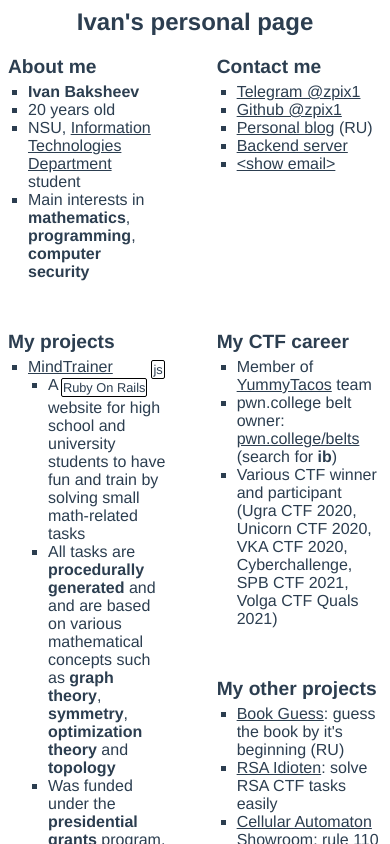
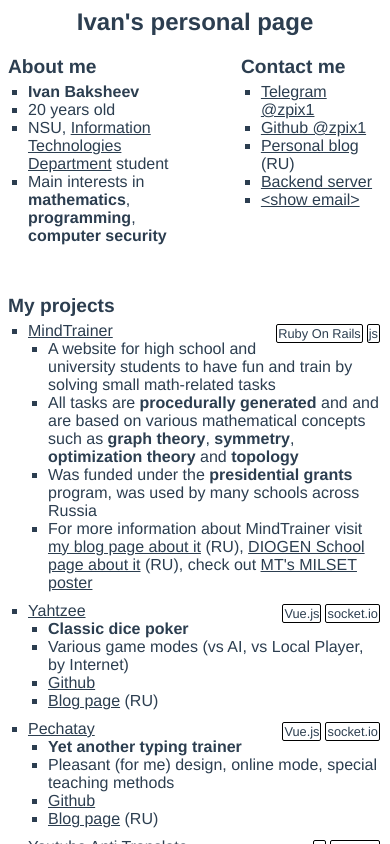
Before and after one commit to zpix1/about-me, a Vue app: page / in a window 390 px wide. Shown: the top 844 px of the page. Built offline with nearby package versions, Linux system fonts and the light colour scheme.

Commit message:
mobile optimizations

```diff
--- a/src/App.vue
+++ b/src/App.vue
@@ -149,6 +149,25 @@ export default {
   padding-bottom: 20px;
 }
 
+
+@media (min-width:320px) {
+  .grid-view {
+    display: grid;
+
+    /* grid-template-columns: minmax(0, 700px); */
+
+    gap: 50px;
+
+    grid-template-areas:
+      "about-me contacts"
+      "projects projects"
+      "projects projects"
+      "other-projects other-projects"
+      "ctf ctf"
+  }
+}
+
+@media (min-width:700px) {
   .grid-view {
     display: grid;
 
@@ -161,6 +180,7 @@ export default {
       "projects ctf"
       "projects other-projects"
       "projects other-projects"
+  }
 }
 
 .grid-element {
```
Lines whose indentation alone changed are shown as unchanged.
